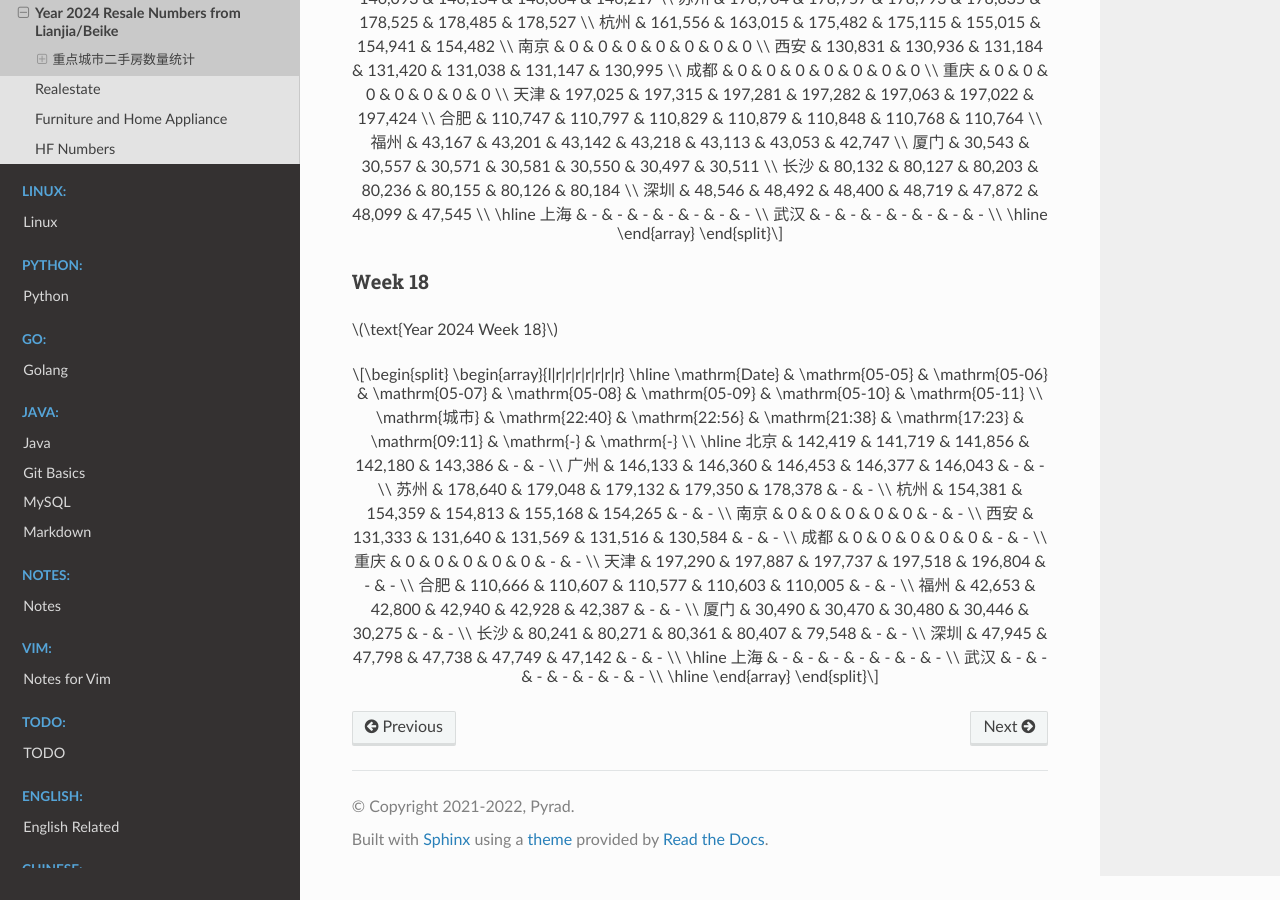
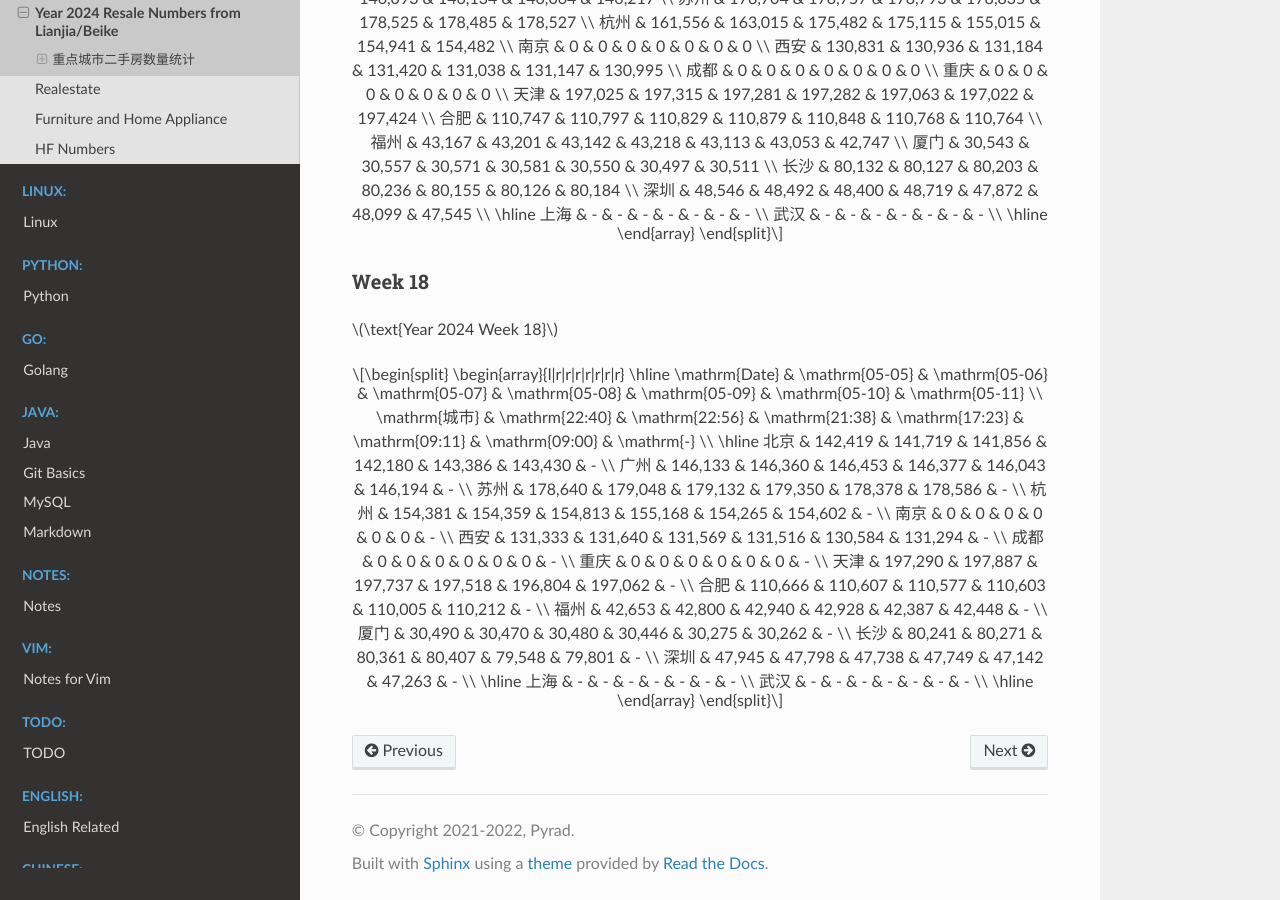
Before and after one commit to Pyrad/pyradnotes, a Sphinx documentation site: the page built from source/RealEstate/resalenumbers2024.md, in a window 1280 px wide and 900 px high, scrolled down 8943 px. Built offline with Sphinx 7.4.7 and the Read the Docs theme 2.0.0, drawn with Linux system fonts in a browser that asks for light colours; a script that is not in the unit is left out.

Commit message:
Realestate Update resale numbers 2024-05-10 09:00

```diff
--- a/source/RealEstate/resalenumbers2024.md
+++ b/source/RealEstate/resalenumbers2024.md
@@ -587,22 +587,22 @@ $$
 \begin{array}{l|r|r|r|r|r|r|r}
 \hline
 \mathrm{Date} & \mathrm{05-05} & \mathrm{05-06} & \mathrm{05-07} & \mathrm{05-08} & \mathrm{05-09} & \mathrm{05-10} & \mathrm{05-11} \\
-\mathrm{城市} & \mathrm{22:40} & \mathrm{22:56} & \mathrm{21:38} & \mathrm{17:23} & \mathrm{09:11} & \mathrm{-} & \mathrm{-} \\
+\mathrm{城市} & \mathrm{22:40} & \mathrm{22:56} & \mathrm{21:38} & \mathrm{17:23} & \mathrm{09:11} & \mathrm{09:00} & \mathrm{-} \\
 \hline
-北京 & 142,419 & 141,719 & 141,856 & 142,180 & 143,386 & - & - \\
-广州 & 146,133 & 146,360 & 146,453 & 146,377 & 146,043 & - & - \\
-苏州 & 178,640 & 179,048 & 179,132 & 179,350 & 178,378 & - & - \\
-杭州 & 154,381 & 154,359 & 154,813 & 155,168 & 154,265 & - & - \\
-南京 & 0 & 0 & 0 & 0 & 0 & - & - \\
-西安 & 131,333 & 131,640 & 131,569 & 131,516 & 130,584 & - & - \\
-成都 & 0 & 0 & 0 & 0 & 0 & - & - \\
-重庆 & 0 & 0 & 0 & 0 & 0 & - & - \\
-天津 & 197,290 & 197,887 & 197,737 & 197,518 & 196,804 & - & - \\
-合肥 & 110,666 & 110,607 & 110,577 & 110,603 & 110,005 & - & - \\
-福州 & 42,653 & 42,800 & 42,940 & 42,928 & 42,387 & - & - \\
-厦门 & 30,490 & 30,470 & 30,480 & 30,446 & 30,275 & - & - \\
-长沙 & 80,241 & 80,271 & 80,361 & 80,407 & 79,548 & - & - \\
-深圳 & 47,945 & 47,798 & 47,738 & 47,749 & 47,142 & - & - \\
+北京 & 142,419 & 141,719 & 141,856 & 142,180 & 143,386 & 143,430 & - \\
+广州 & 146,133 & 146,360 & 146,453 & 146,377 & 146,043 & 146,194 & - \\
+苏州 & 178,640 & 179,048 & 179,132 & 179,350 & 178,378 & 178,586 & - \\
+杭州 & 154,381 & 154,359 & 154,813 & 155,168 & 154,265 & 154,602 & - \\
+南京 & 0 & 0 & 0 & 0 & 0 & 0 & - \\
+西安 & 131,333 & 131,640 & 131,569 & 131,516 & 130,584 & 131,294 & - \\
+成都 & 0 & 0 & 0 & 0 & 0 & 0 & - \\
+重庆 & 0 & 0 & 0 & 0 & 0 & 0 & - \\
+天津 & 197,290 & 197,887 & 197,737 & 197,518 & 196,804 & 197,062 & - \\
+合肥 & 110,666 & 110,607 & 110,577 & 110,603 & 110,005 & 110,212 & - \\
+福州 & 42,653 & 42,800 & 42,940 & 42,928 & 42,387 & 42,448 & - \\
+厦门 & 30,490 & 30,470 & 30,480 & 30,446 & 30,275 & 30,262 & - \\
+长沙 & 80,241 & 80,271 & 80,361 & 80,407 & 79,548 & 79,801 & - \\
+深圳 & 47,945 & 47,798 & 47,738 & 47,749 & 47,142 & 47,263 & - \\
 \hline
 上海 & - & - & - & - & - & - & - \\
 武汉 & - & - & - & - & - & - & - \\
```
Also changed, not shown: 1 other file.
